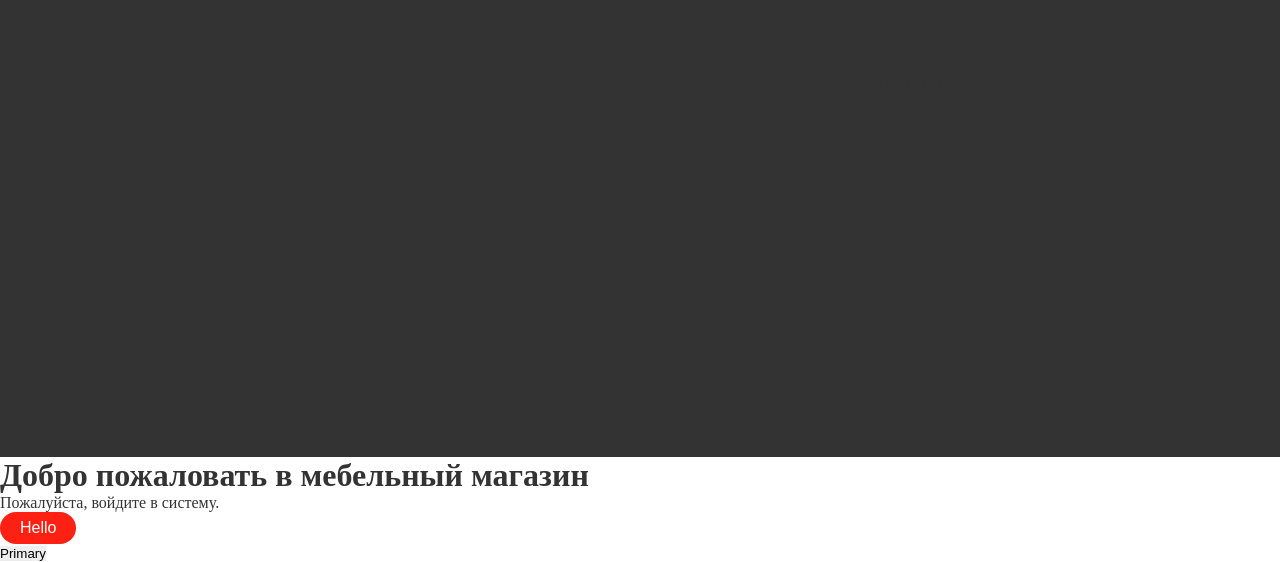
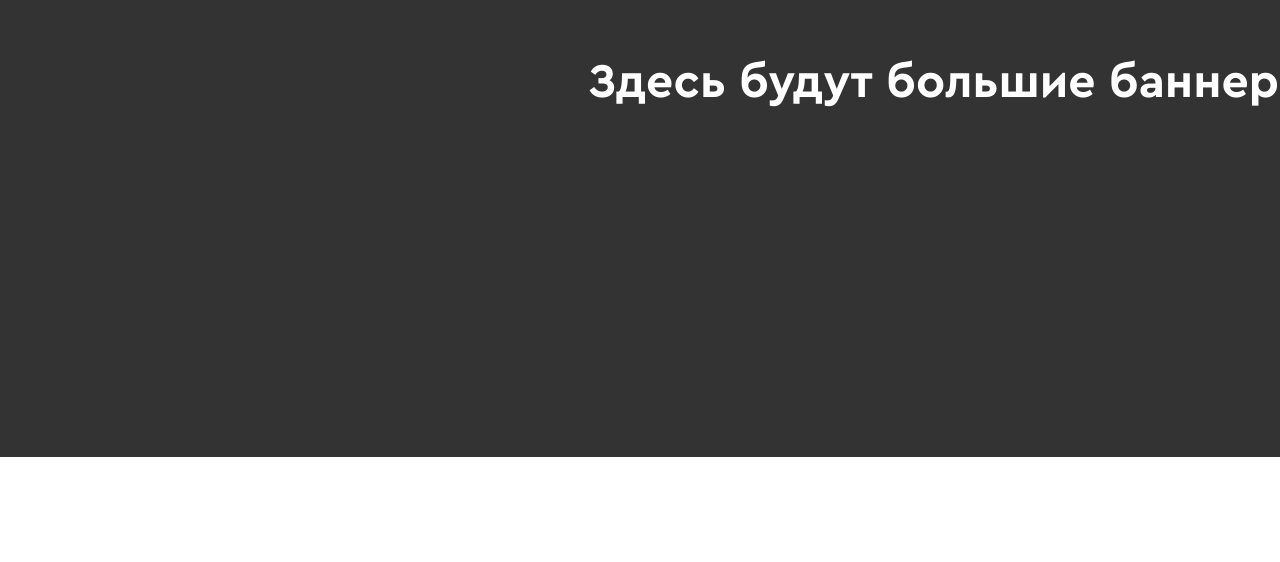
Before and after one commit to KapenovRenat/Radeya-Front, a Next.js app: page / in a window 1280 px wide. Shown: the part 424-986 px from the top of the page. After the commit the page ends 881 px from the top, so only its background shows below. Built offline with nearby package versions, Linux system fonts and the light colour scheme; no server answers.

Commit message:
[home] blank to slider in homepage

```diff
--- a/pages/_styles.scss
+++ b/pages/_styles.scss
@@ -7,5 +7,12 @@
     align-items: center;
     justify-content: center;
     background: #333333;
+
+    h2 {
+      font-family: 'Cera Pro', sans-serif;
+      font-size: 48px;
+      font-weight: 700;
+      color: #fff;
+    }
   }
 }
--- a/pages/index.tsx
+++ b/pages/index.tsx
@@ -13,13 +13,10 @@ const Home: NextPage<HomeProps> = ({ user }) => (
         <LocationBlock />
         <NavBar />
         <div className="home-slider">
-            Здесь будут большие баннеры!
+            <h2>Здесь будут большие баннеры!</h2>
         </div>
         <div className="container">
-            <h1>Добро пожаловать в мебельный магазин</h1>
-            {user ? <p>Привет, {user.name}!</p> : <p>Пожалуйста, войдите в систему.</p>}
-            <Button>Hello</Button>
-            <button type="button" className="btn btn-primary">Primary</button>
+
         </div>
     </div>
 );
```
